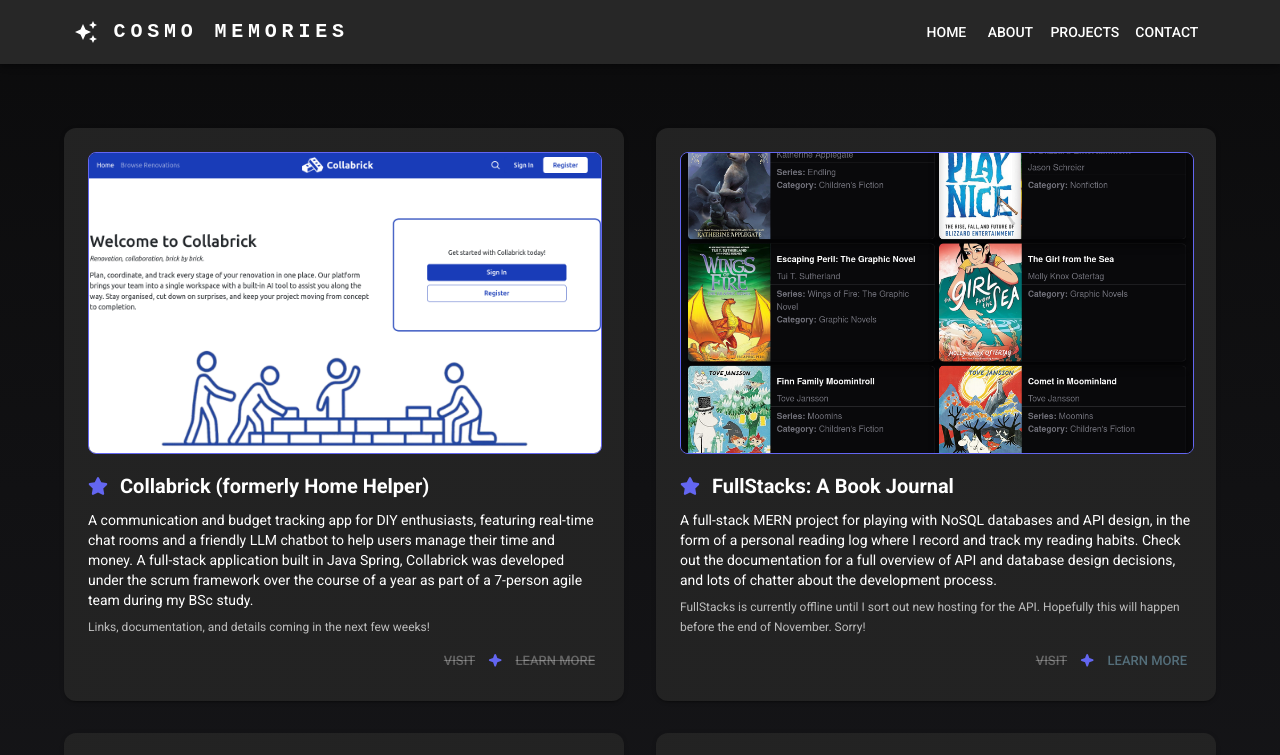
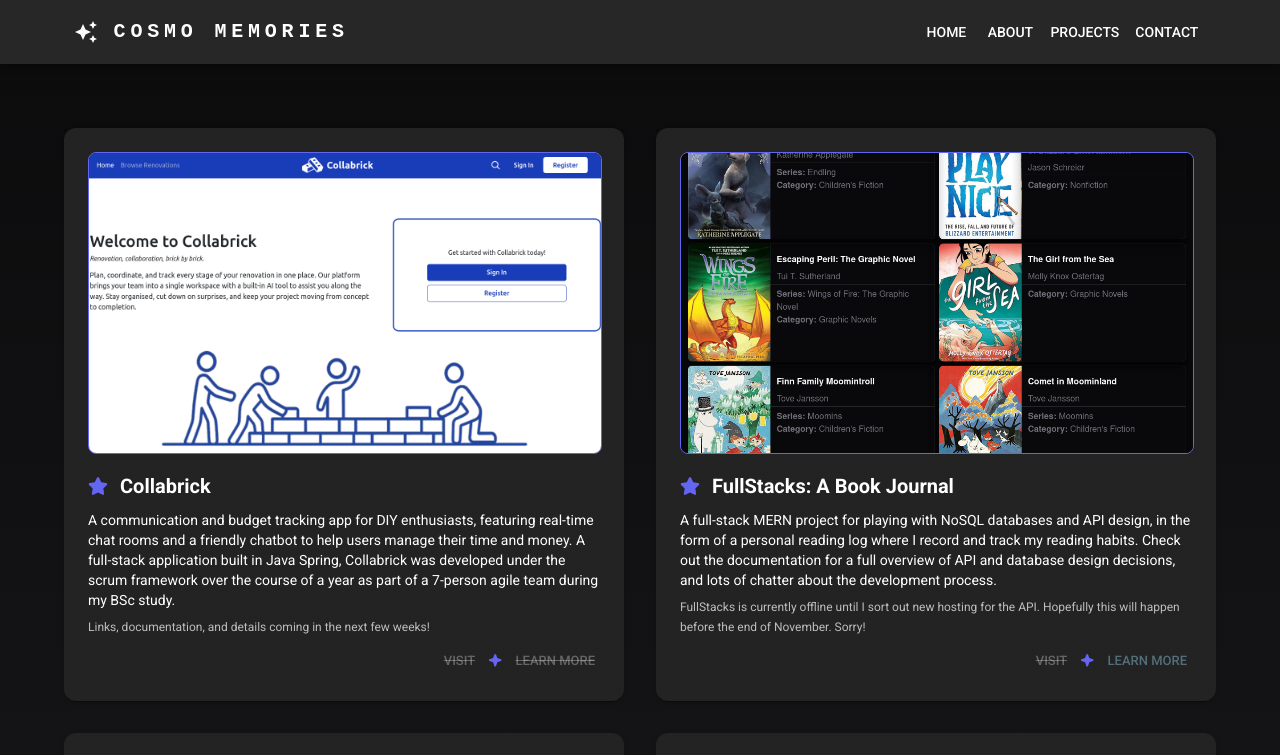
Before and after one commit to cosmo-memories/cosmo-memories.github.io, a React (Vite) app: page /projects in a window 1280 px wide. Shown: the top 755 px of the page. Built offline with nearby package versions, Linux system fonts and the light colour scheme.

Commit message:
rename hh

```diff
--- a/src/pages/Projects.tsx
+++ b/src/pages/Projects.tsx
@@ -7,10 +7,10 @@
 
 const projectData: ProjectCardProps[] = [
   {
-    title: "Collabrick (formerly Home Helper)",
+    title: "Collabrick",
     image: "/images/collabrick.png",
     description:
-      "A communication and budget tracking app for DIY enthusiasts, featuring real-time chat rooms and a friendly LLM chatbot to help users manage their time and money. A full-stack application built in Java Spring, Collabrick was developed under the scrum framework over the course of a year as part of a 7-person agile team during my BSc study.",
+      "A communication and budget tracking app for DIY enthusiasts, featuring real-time chat rooms and a friendly chatbot to help users manage their time and money. A full-stack application built in Java Spring, Collabrick was developed under the scrum framework over the course of a year as part of a 7-person agile team during my BSc study.",
     note: "Links, documentation, and details coming in the next few weeks!",
   },
   {
```
